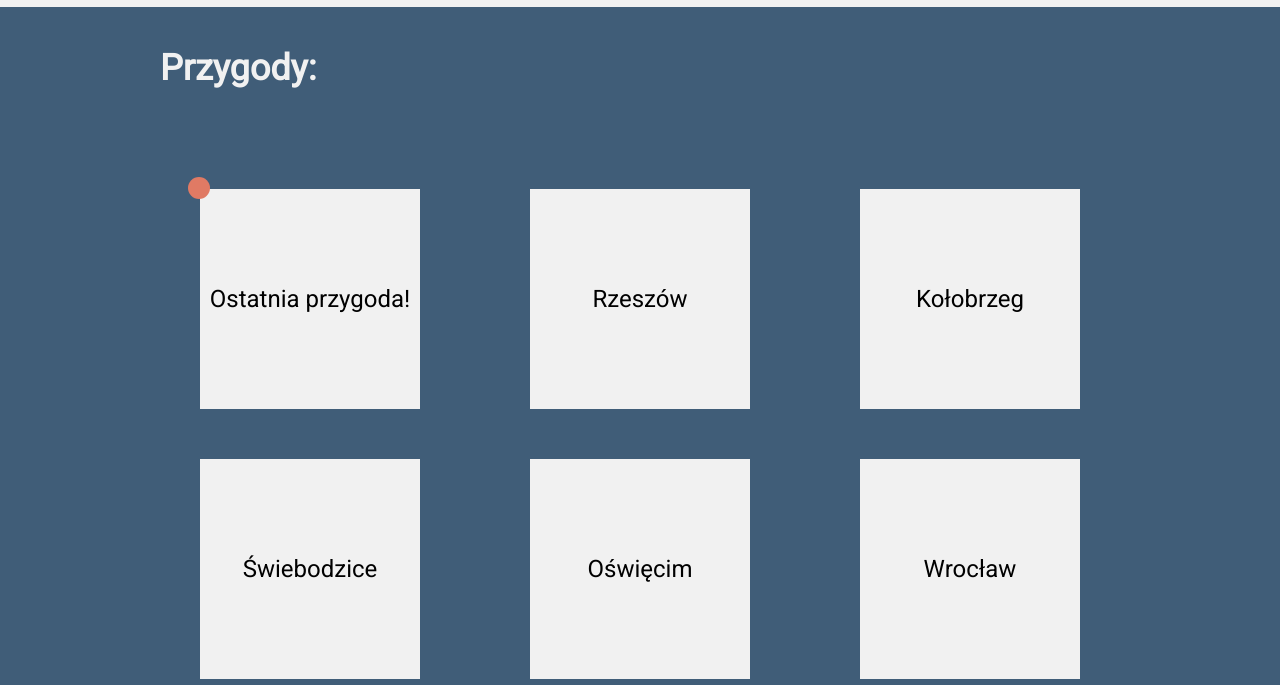
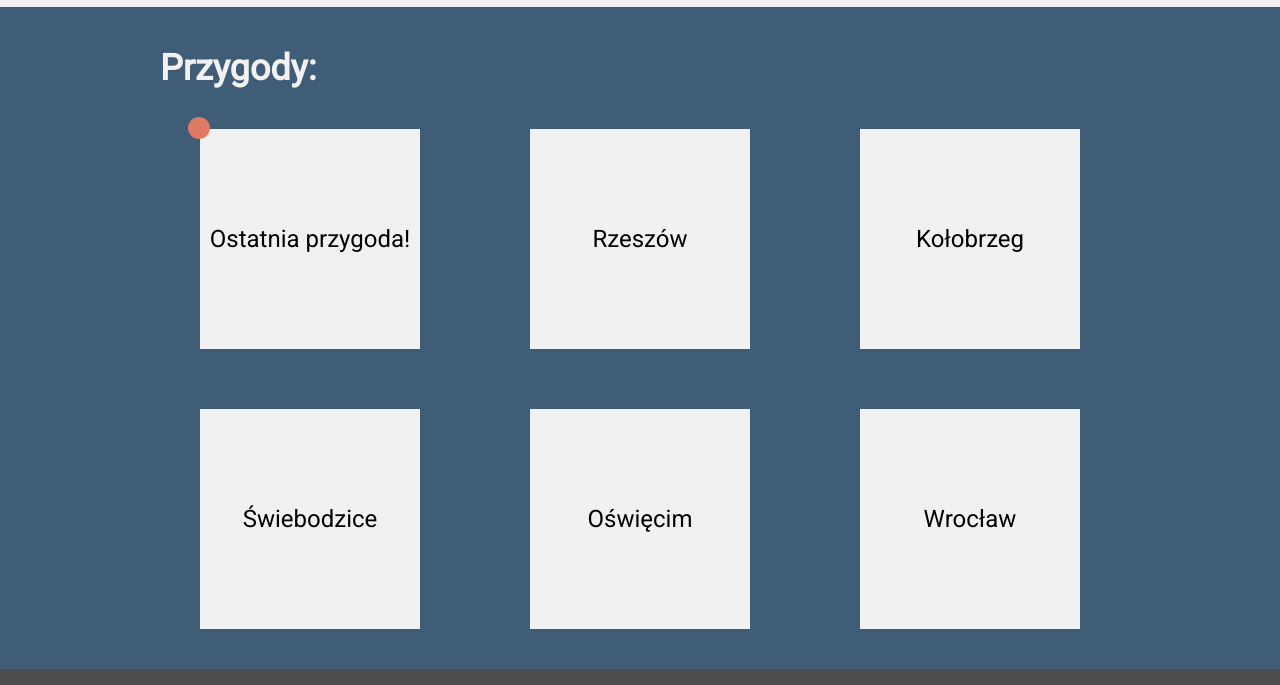
Before and after one commit to MartaPiatek-Bar/HTML-projekt-1, a plain HTML site: page index.html in a window 1280 px wide. Shown: the part 1559-2244 px from the top of the page. Drawn offline with Linux system fonts and the light colour scheme.

Commit message:
Initial commit

```diff
--- a/styles.css
+++ b/styles.css
@@ -218,9 +218,9 @@ a:hover {
 }
 
 .adventure-box {
-  margin-top: 100px;
+  margin-top: 40px;
   display: flex;
-  gap: 50px 30px;
+  gap: 60px 30px;
   flex-wrap: wrap;
 }
 
```
